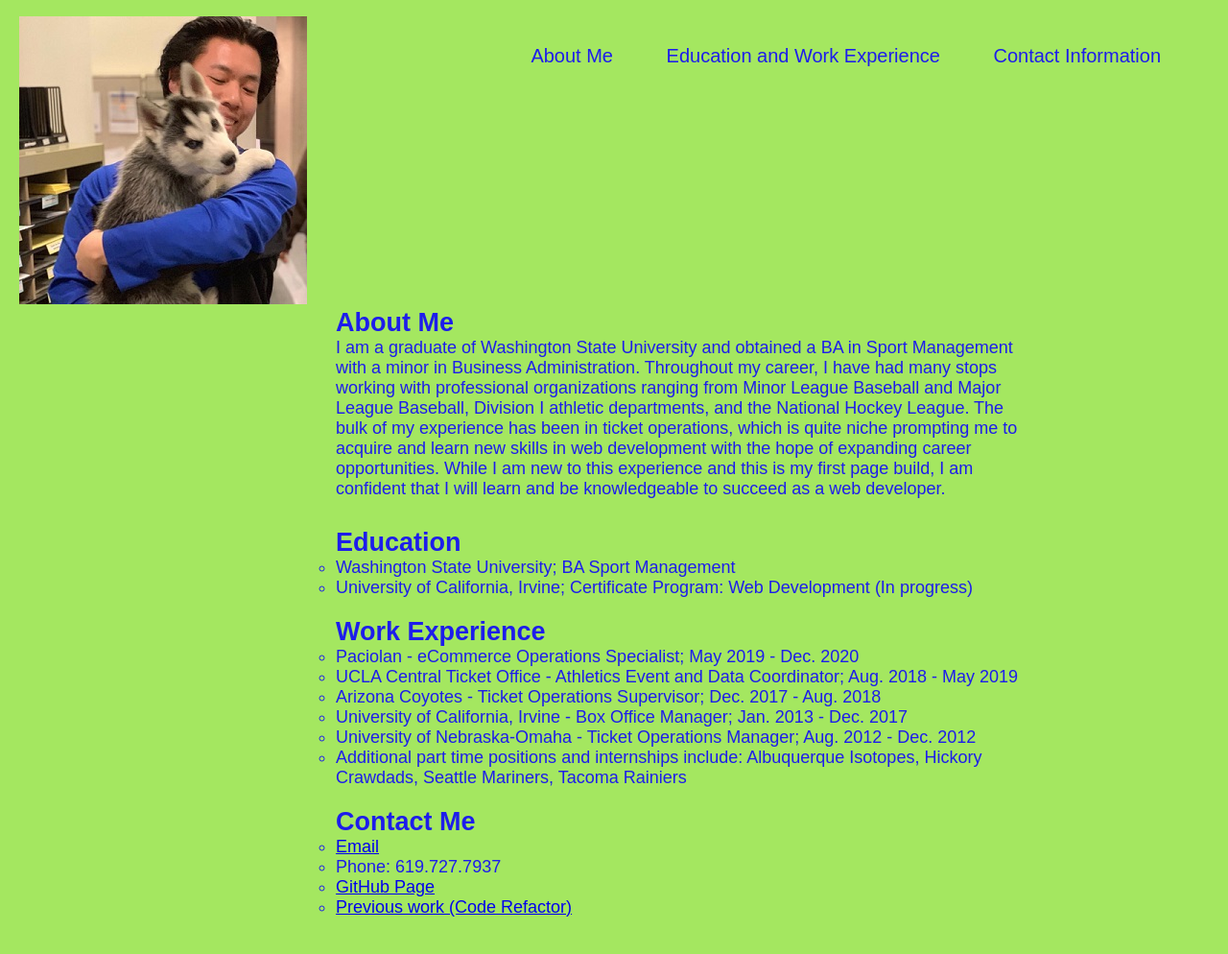
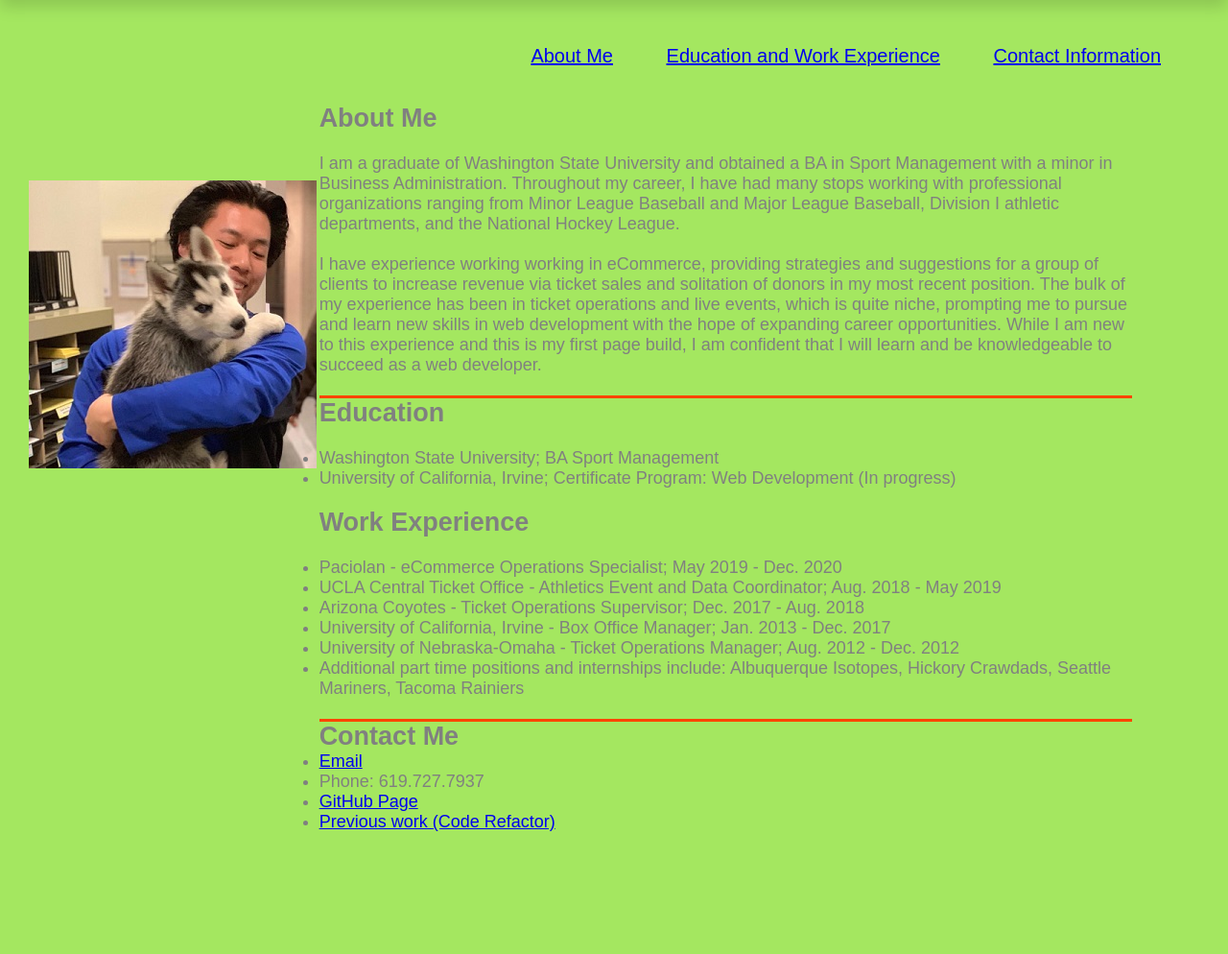
Before and after one commit to vchow829/Week2HW-Portfolio, a plain HTML site: page index.html in a window 1280 px wide. Shown: the part 98-1092 px from the top of the page at 96% size. Before the commit the page ends 1054 px from the top, so only its background shows below. Drawn offline with Linux system fonts and the light colour scheme.

Commit message:
Third draft - adjusted formatting of text

```diff
--- a/02-Homework/Assets/style.css
+++ b/02-Homework/Assets/style.css
@@ -8,6 +8,11 @@ body {
   background-color: #a4e760;
 }
 
+.header {
+  border-bottom: 2px dashed;
+  box-shadow: 0 .5rem 1rem rgba(0,0,0,.15);
+}
+
 .header h1 {
 padding: 20px;
 font-family: Arial, Helvetica, sans-serif;
@@ -15,6 +20,9 @@ font-size: 48px;
 font-weight: 900;
 text-align: left;
 display: inline-block;
+border-top: none;
+border-left: none;
+border-right: none;
 }
 
 .header nav {
@@ -24,7 +32,7 @@ display: inline-block;
   font-family: Arial, Helvetica, sans-serif;
   font-size: 20px;
   font-weight: 300;
-  color:rgb(29, 29, 235)
+  color: grey;
 }
 
 .header nav ul {
@@ -35,52 +43,33 @@ display: inline-block;
   display: inline-block;
   margin-left: 50px;
 }
+main {
+  width:70%;
+  padding-top: 3%;
+  margin-right: 100px;
+}
 
 .mainphoto {
- margin-top: 20px;
- margin-left: 20px;
+ margin-top: 30px;
+ margin:auto;
+ display: inline;
+ width: 25%;
+ padding-bottom: 20%;
+ margin-left: 30px
 }
 
-.about {
-  color:rgb(29, 29, 235);
+.maincontent {
+  color: grey;
   font-family: Arial, Helvetica, sans-serif;
   font-size: large;
-  margin-left: 350px;
-  margin-right: 200px;
-  margin-bottom: 30px;
-  border: rgba(32, 31, 31, 0.301);
+  padding-bottom: 20%;
 }
 
-.eduandwork {
-  color:rgb(29, 29, 235);
-  font-family: Arial, Helvetica, sans-serif;
-  font-size: large;
-  margin-left: 350px;
-  margin-right: 200px;
-  border: rgba(32, 31, 31, 0.301);
-}
-
-.eduandwork ul {
-  list-style: circle;
+.contentborder {
+  border-bottom: orangered;
+  border-bottom-style: solid;
 }
 
 #work {
   margin-top: 20px;
 }
-
-.contact {
-  color:rgb(29, 29, 235);
-  font-family: Arial, Helvetica, sans-serif;
-  font-size: large;
-  margin-left: 350px;
-  margin-right: 200px;
-  border: rgba(32, 31, 31, 0.301);
-}
-
-.contact ul {
-  list-style: circle;
-}
-
-#contactinfo {
-  margin-top: 20px;
-}
--- a/index.html
+++ b/index.html
@@ -13,37 +13,42 @@
     <h1>Vince Chow Portfolio</h1>
   <nav>
     <ul>
-      <li>About Me</li>
-      <li>Education and Work Experience</li>
-      <li>Contact Information</li>
+      <li><a href="#about">About Me</a></li>
+      <li><a href="#eduandwork">Education and Work Experience</a></li>
+      <li><a href="#contact">Contact Information</a></li>
     </ul>
   </nav>
   </header>
 
-  <section>
-    <div class="mainphoto">
+
+  <div class="maincontent" id="flex-container" style="display:inline-flex">
+
+    <aside class="mainphoto">
       <img src="02-Homework/Assets/Main Image.jpg" alt="Vince Chow Picture">
-    </div>
-  </section>
+    </aside>
 
-  <section>
-    <div class="about">
+
+    <main>
+
+    <section class="contentborder">
       <h2>About Me</h2>
+      <br>
       <p>
-        I am a graduate of Washington State University and obtained a BA in Sport Management with a minor in Business Administration. Throughout my career, I have had many stops working with professional organizations ranging from Minor League Baseball and Major League Baseball, Division I athletic departments, and the National Hockey League. The bulk of my experience has been in ticket operations, which is quite niche prompting me to acquire and learn new skills in web development with the hope of expanding career opportunities. While I am new to this experience and this is my first page build, I am confident that I will learn and be knowledgeable to succeed as a web developer.
+        I am a graduate of Washington State University and obtained a BA in Sport Management with a minor in Business Administration. Throughout my career, I have had many stops working with professional organizations ranging from Minor League Baseball and Major League Baseball, Division I athletic departments, and the National Hockey League.<br><br>I have experience working working in eCommerce, providing strategies and suggestions for a group of clients to increase revenue via ticket sales and solitation of donors in my most recent position. The bulk of my experience has been in ticket operations and live events, which is quite niche, prompting me to pursue and learn new skills in web development with the hope of expanding career opportunities. While I am new to this experience and this is my first page build, I am confident that I will learn and be knowledgeable to succeed as a web developer.<br><br>
       </p>
-    </div>
-  </section>
+    </section>
 
-  <section>
-    <div class="eduandwork">
+  <section class="contentborder">
+    <div >
       <h2>Education</h2>
+      <br>
       <ul>
         <li>Washington State University; BA Sport Management</li>
         <li>University of California, Irvine; Certificate Program: Web Development (In progress)</li>
       </ul>
 
       <h2 id="work">Work Experience</h2>
+      <br>
       <ul>
         <li>Paciolan - eCommerce Operations Specialist; May 2019 - Dec. 2020</li>
         <li>UCLA Central Ticket Office - Athletics Event and Data Coordinator; Aug. 2018 - May 2019</li>
@@ -52,21 +57,24 @@
         <li>University of Nebraska-Omaha - Ticket Operations Manager; Aug. 2012 - Dec. 2012</li>
         <li>Additional part time positions and internships include: Albuquerque Isotopes, Hickory Crawdads, Seattle Mariners, Tacoma Rainiers</li>
       </ul>
+      <br>
     </div>
   </section>
 
-  <section>
-    <div class="contact">
-      <h2 id="contactinfo">Contact Me</h2>
+    <section>
+      <div >
+      <h2 id="contact">Contact Me</h2>
       <ul>
         <li><a href=mailto:vchow.829@gmail.com>Email</a></li>
         <li>Phone: 619.727.7937</li>
         <li><a href=https://github.com/vchow829>GitHub Page</a></li>
-        <li><a href=https://vchow829.github.io/code-refactory-hw/>Previous work (Code Refactor)</li>
-      </ul>
-    </div>
-  </section>
+        <li><a href=https://vchow829.github.io/code-refactory-hw>Previous work (Code Refactor)</li>
+        </ul>
+      </div>
+    </section>
+  </main>
 
+  </div>
 
 </body>
 </html>
```
